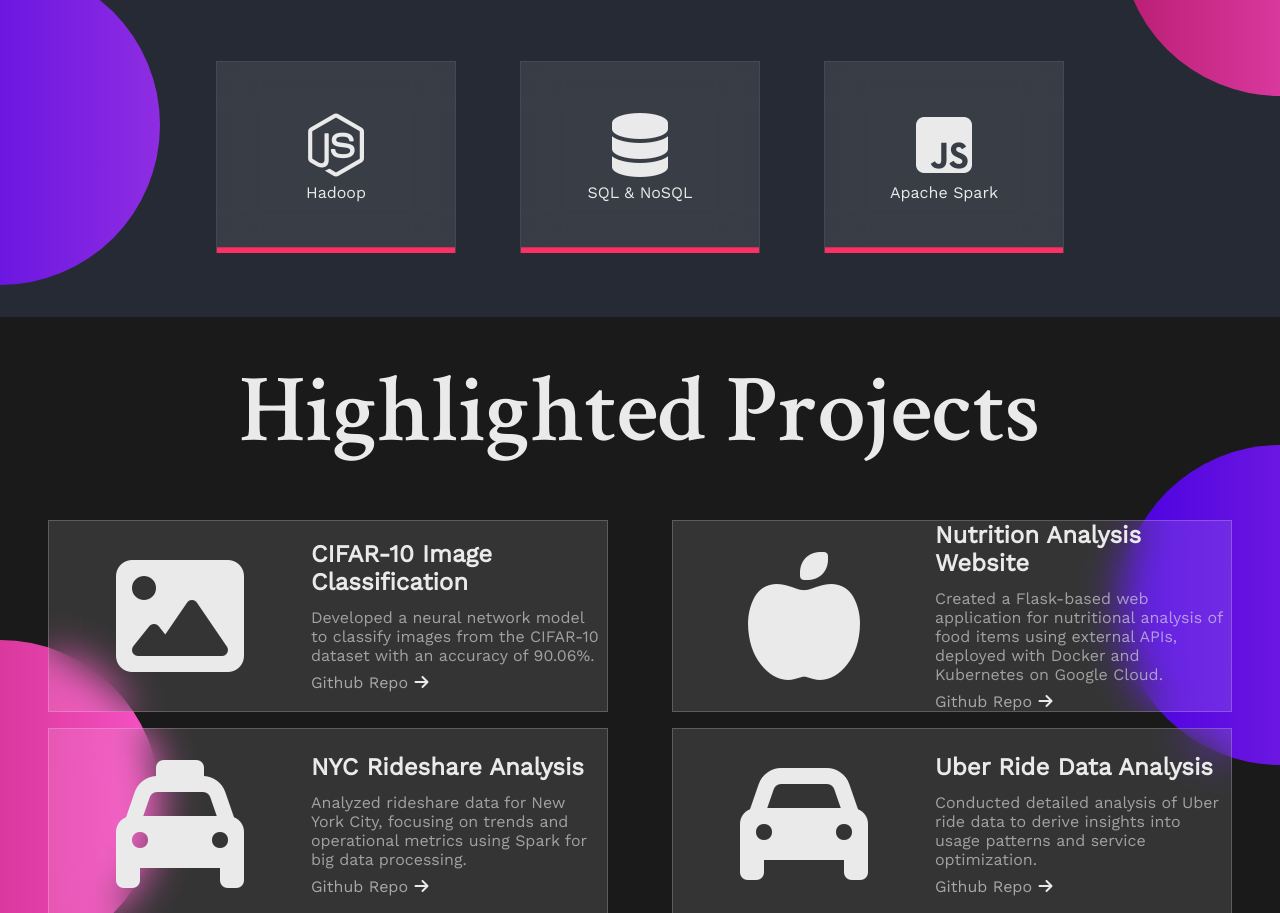
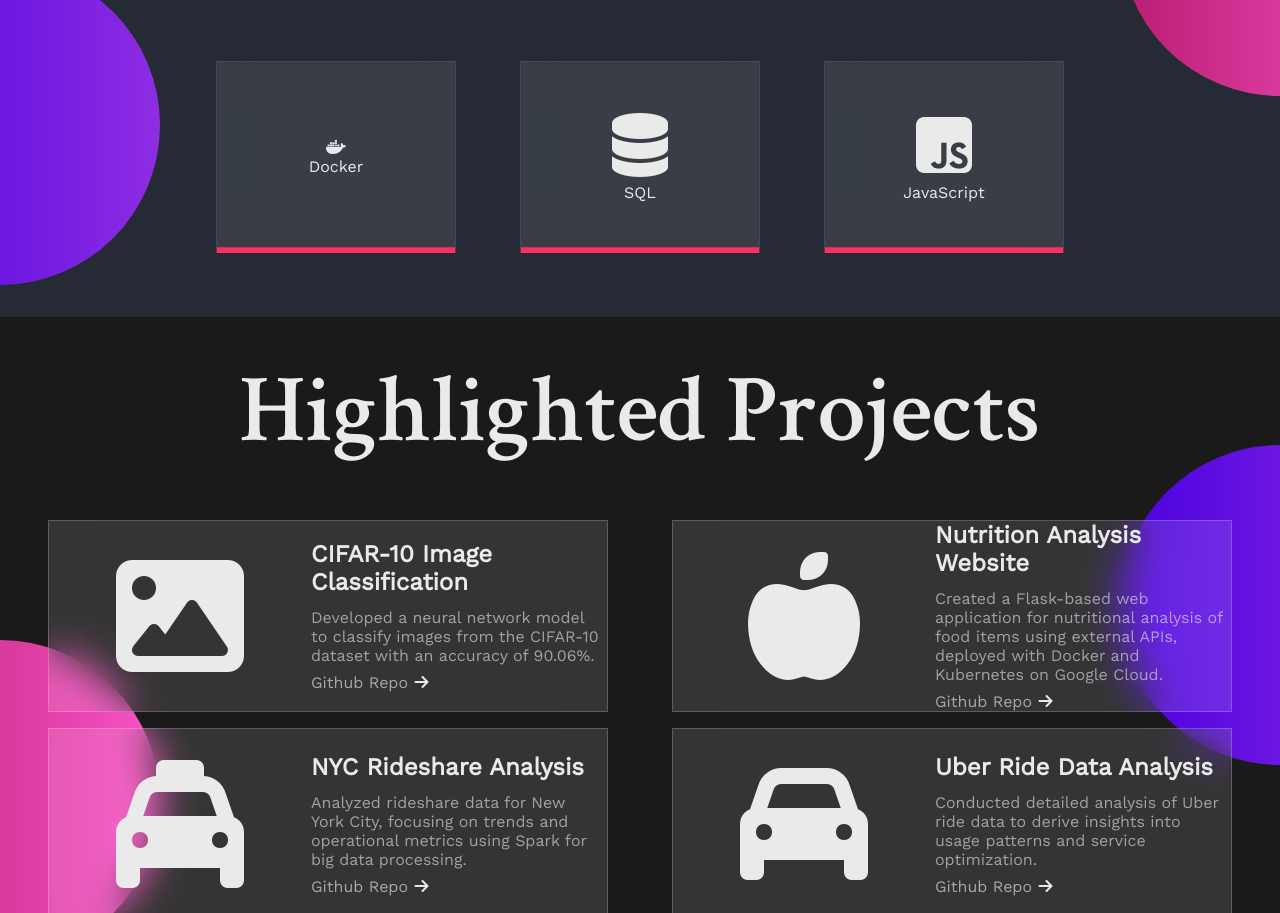
Before and after one commit to amannaredi/Portfolio-Website, a plain HTML site: page index.html in a window 1280 px wide. Shown: the part 1872-2785 px from the top of the page. Drawn offline with nearby package versions, Linux system fonts and the light colour scheme.

Commit message:
Update index.html

```diff
--- a/index.html
+++ b/index.html
@@ -51,16 +51,16 @@
           <p>Python</p>
         </div>
         <div class="box">
-          <i class="fab fa-node-js fa-4x"></i>
-          <p>Hadoop</p>
+          <i class="fa-brands fa-docker"></i>
+          <p>Docker</p>
         </div>
         <div class="box">
           <i class="fas fa-database fa-4x"></i>
-          <p>SQL & NoSQL</p>
+          <p>SQL</p>
         </div>
         <div class="box">
           <i class="fab fa-js-square fa-4x"></i>
-          <p>Apache Spark</p>
+          <p>JavaScript</p>
         </div>
       </div>
     </section>
```
